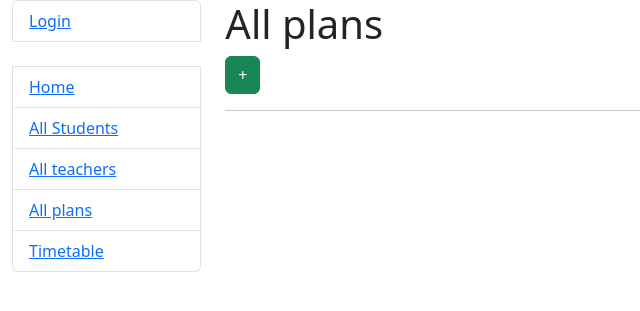
After one commit to hulchakk/music-studio-crm, a Django app: page /plans/ in a window 1280 px wide. The commit adds this page. Shown: the top 311 px of the page, without its empty margins (0-640 px from the left). Run offline with Django 5.2, Linux system fonts and the light colour scheme; data that the repository does not hold is empty.

Commit message:
feat(school): implement subscription plan list page

```diff
--- a/school/urls.py
+++ b/school/urls.py
@@ -4,6 +4,7 @@ from school.views import (
     index,
     StudentsView,
     TeacherView,
+    SubscriptionPlanView,
 )
 
 
@@ -11,6 +12,7 @@ urlpatterns = [
      path("", index, name="index"),
      path("students/", StudentsView.as_view(), name="student-list"),
      path("teachers/", TeacherView.as_view(), name="teacher-list"),
+     path("plans/", SubscriptionPlanView.as_view(), name="plan-list")
 ]
 
 app_name = "school"
--- a/school/views.py
+++ b/school/views.py
@@ -3,6 +3,7 @@ from django.shortcuts import render
 from django.views import generic
 
 from school.models import (
+    SubscriptionPlan,
     Teacher,
     Student,
     Lesson,
@@ -28,3 +29,7 @@ class StudentsView(generic.ListView):
 
 class TeacherView(generic.ListView):
     model = Teacher
+
+
+class SubscriptionPlanView(generic.ListView):
+    model = SubscriptionPlan
--- a/templates/includes/sidebar.html
+++ b/templates/includes/sidebar.html
@@ -5,11 +5,10 @@
   {% else %}
     <li class="list-group-item"><a href="">Login</a></li>
   {% endif %}
-
 <br>
-
   <li class="list-group-item"><a href="{% url "school:index" %}">Home</a></li>
   <li class="list-group-item"><a href="{% url "school:student-list" %}">All Students</a></li>
   <li class="list-group-item"><a href="{% url "school:teacher-list" %}">All teachers</a></li>
+  <li class="list-group-item"><a href="{% url "school:plan-list" %}">All plans</a></li>
   <li class="list-group-item"><a href="#">Timetable</a></li>
 </ul>
--- /dev/null
+++ b/templates/school/subscriptionplan_list.html
@@ -0,0 +1,12 @@
+{% extends "base.html" %}
+
+{% block content %}
+  <h1>All plans</h1>
+  <a href="" class="btn btn-success">+</a>
+  <hr>
+  <ul>
+    {% for plan in subscriptionplan_list %}
+      <li><a href="#">{{ plan }}</a></li>
+    {% endfor %}
+  </ul>
+{% endblock content %}
```
Lines whose indentation alone changed are shown as unchanged.
